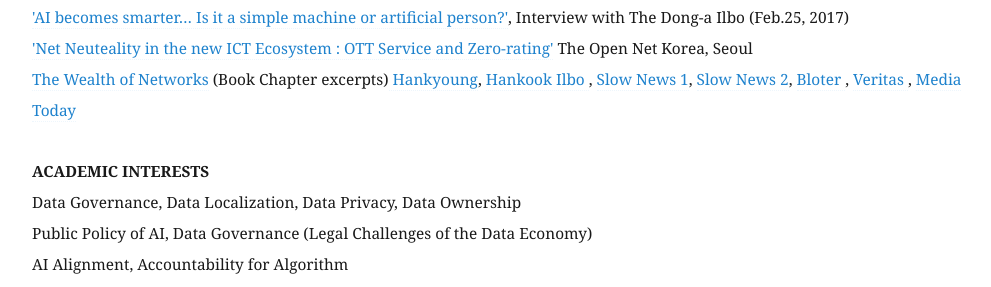
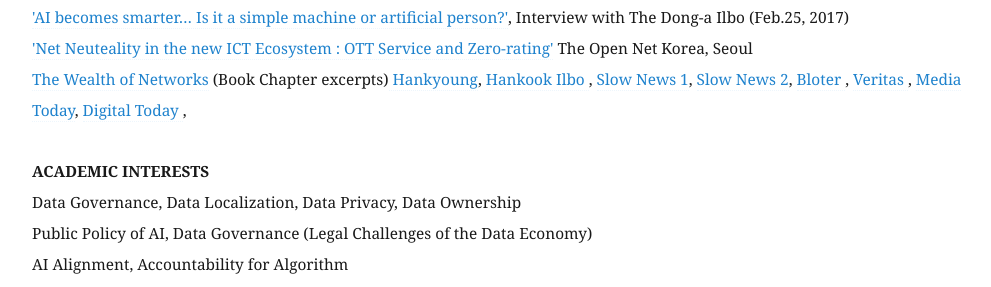
Before and after one commit to eunchangchoi/eunchangchoi.github.io, a Jekyll site: the page built from index.md, in a window 1280 px wide and 900 px high, scrolled down 2265 px. Shown: the part 160-447 px from the top of the window, without its empty margins (68-1059 px from the left). Built offline with Jekyll 4.4.1, drawn with Linux system fonts in a browser that asks for light colours.

Commit message:
Update index.md

```diff
--- a/index.md
+++ b/index.md
@@ -40,7 +40,7 @@
 <a href="http://www.zdnet.co.kr/view/?no=20170915172456&from=Mobile">'Blockchain Paradigm: Information Security and Institutional Governance'</a> ZDNet Korea (Sept. 15, 2017)<br>
  <a href="www.donga.com/news/article/all/20170225/83056178/1">'AI becomes smarter… Is it a simple machine or artificial person?'</a>,  Interview with The Dong-a Ilbo (Feb.25, 2017)<br>
  <a href="https://opennet.or.kr/wp-content/uploads/2015/08/발표자료-Net-Neutrality-OTT-Zero-ratinghandout-2015812-.pdf"> 'Net Neuteality in the new ICT Ecosystem : OTT Service and Zero-rating'</a> The Open Net Korea, Seoul<br>
-  <a href="http://wealthofnetworks.kr"> The Wealth of Networks</a> (Book Chapter excerpts)<a href="http://https://www.hankyung.com/life/article/2015041693541"> Hankyoung</a>, <a href="http://https://www.hankookilbo.com/News/Read/201504171632164530"> Hankook Ilbo </a>, <a href="http://slownews.kr/50013"> Slow News 1</a>, <a href="https://slownews.kr/50036"> Slow News 2</a>, <a href="http://www.bloter.net/archives/241128"> Bloter </a>, <a href="http://wwww.veritas-a.com/news/articleView.html?idxno=164861"> Veritas </a>, <a href="http://www.mediatoday.co.kr/news/articleView.html?idxno=125603"> Media Today</a>
+  <a href="http://wealthofnetworks.kr"> The Wealth of Networks</a> (Book Chapter excerpts)<a href="http://https://www.hankyung.com/life/article/2015041693541"> Hankyoung</a>, <a href="http://https://www.hankookilbo.com/News/Read/201504171632164530"> Hankook Ilbo </a>, <a href="http://slownews.kr/50013"> Slow News 1</a>, <a href="https://slownews.kr/50036"> Slow News 2</a>, <a href="http://www.bloter.net/archives/241128"> Bloter </a>, <a href="http://wwww.veritas-a.com/news/articleView.html?idxno=164861"> Veritas </a>, <a href="http://www.mediatoday.co.kr/news/articleView.html?idxno=125603"> Media Today</a>, <a href="http://www.digitaltoday.co.kr/news/articleView.html?idxno=65605"> Digital Today </a>,
     <br>
     <br>
   <strong> ACADEMIC INTERESTS </strong> <br>
```
